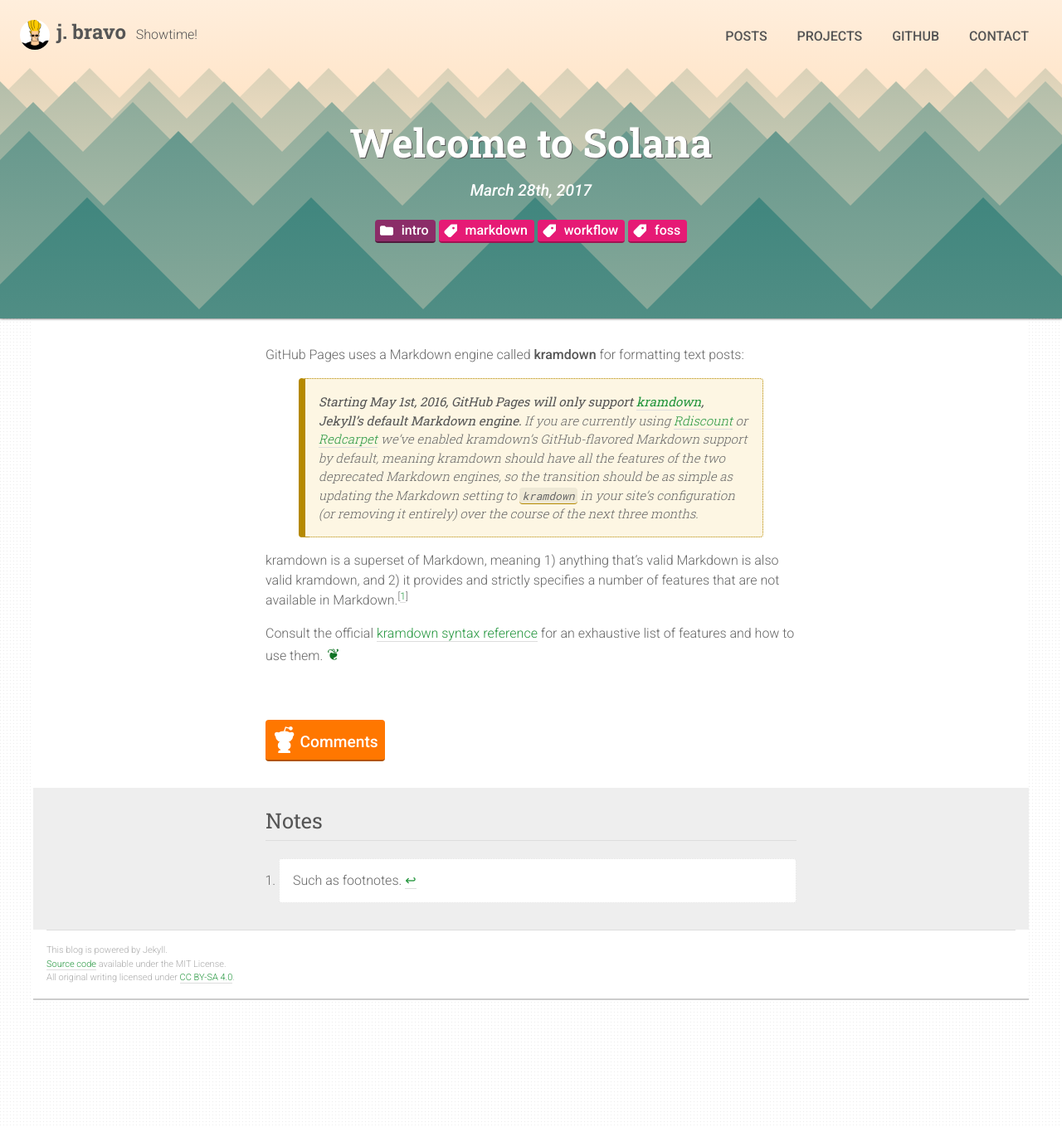
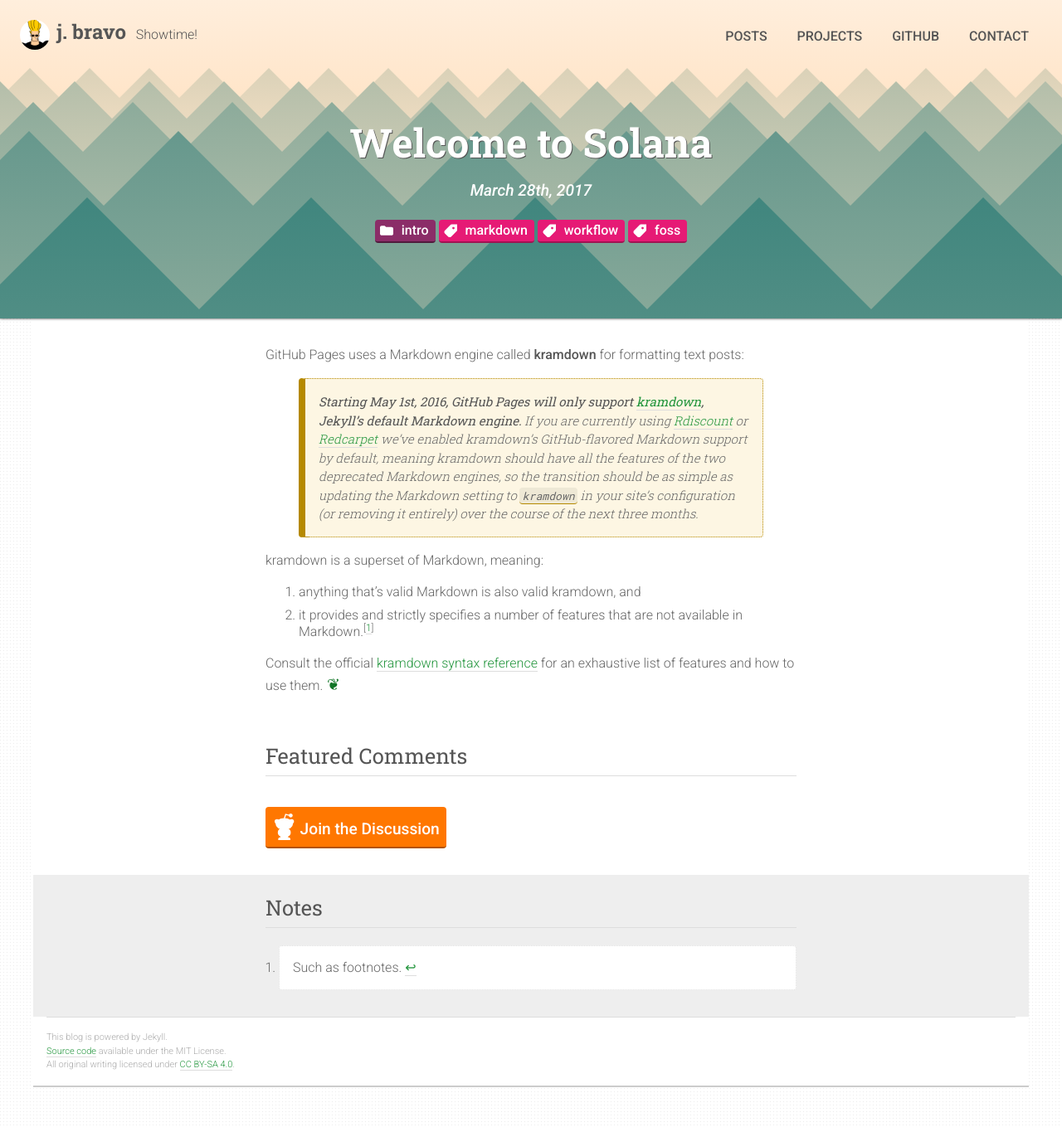
Before and after one commit to rlue/jekyll-solana, a Jekyll site: the page built from _posts/2017-03-28-welcome-to-solana.md, in a window 1280 px wide. Shown: the whole page at 83% size. Built offline with Jekyll 4.4.1, drawn with Linux system fonts in a browser that asks for light colours; a script that is not in the unit is left out.

Commit message:
Update Reddit comment demo with real reddit link

```diff
--- a/_posts/2017-03-28-welcome-to-solana.md
+++ b/_posts/2017-03-28-welcome-to-solana.md
@@ -3,7 +3,9 @@ title: Welcome to Solana
 teaser: These sample posts are provided as a template for creating your own content.
 category: intro
 tags: [markdown, workflow, foss]
-reddit_post: 'https://www.reddit.com/r/programming/comments/43qrr1/github_pages_now_faster_and_simpler_with_jekyll_30/'
+reddit_post: 'https://www.reddit.com/r/Jekyll/comments/6258ln/welcome_to_solana/'
+featured_comments:
+  - url: 'https://www.reddit.com/r/Jekyll/comments/6258ln/welcome_to_solana/dfjtxba/'
 ---
 
 GitHub Pages uses a Markdown engine called <dfn>kramdown</dfn> for formatting text posts:
@@ -16,7 +18,10 @@ GitHub Pages uses a Markdown engine called <dfn>kramdown</dfn> for formatting te
 > the Markdown setting to `kramdown` in your site’s configuration (or removing
 > it entirely) over the course of the next three months.
 
-kramdown is a superset of Markdown, meaning 1) anything that’s valid Markdown is also valid kramdown, and 2) it provides and strictly specifies a number of features that are not available in Markdown.[^1]
+kramdown is a superset of Markdown, meaning:
+
+1. anything that’s valid Markdown is also valid kramdown, and
+2. it provides and strictly specifies a number of features that are not available in Markdown.[^1]
 
 Consult the official [kramdown syntax reference][kds] for an exhaustive list of features and how to use them.
 
```
Also changed, not shown: README.md.
